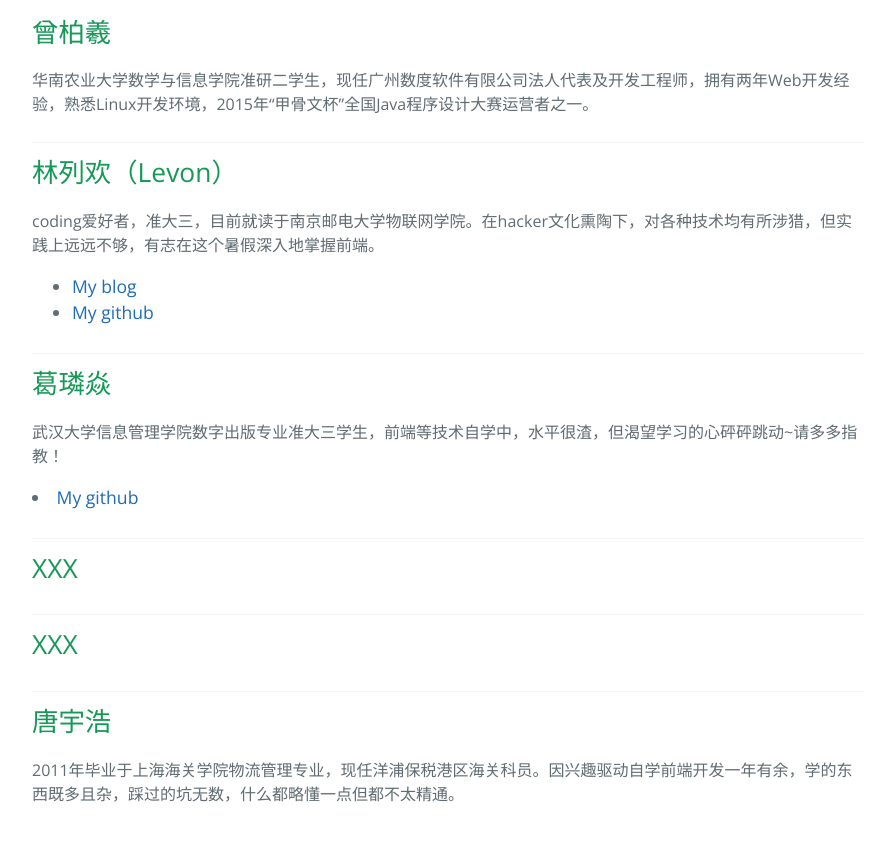
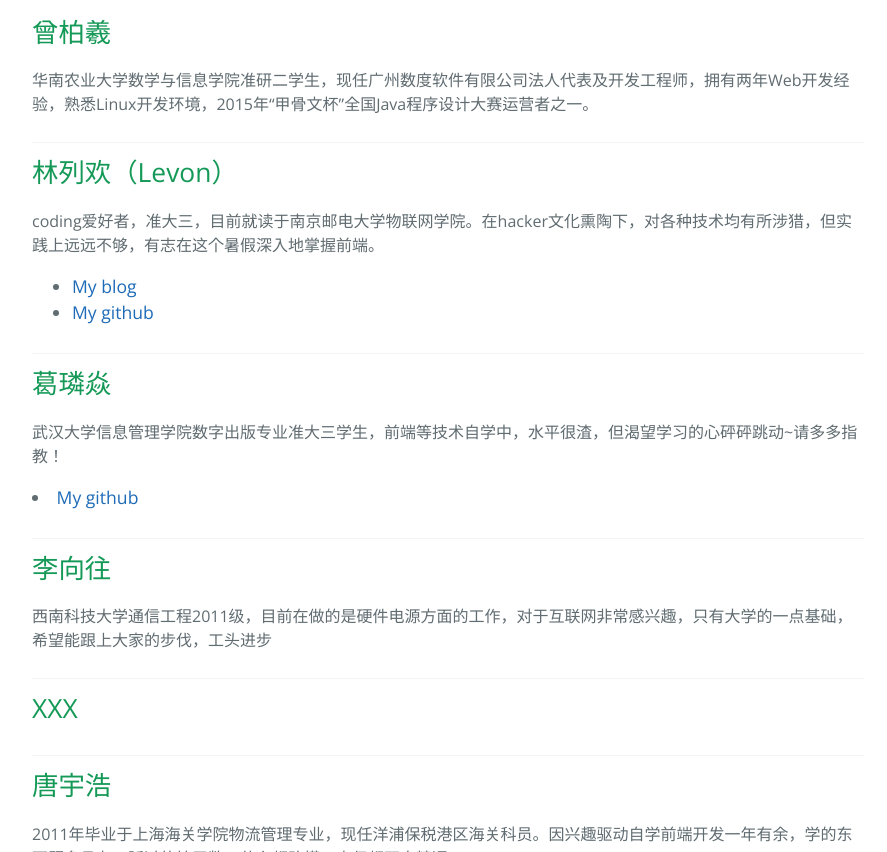
Before and after one commit to levonlin/ife-webapp, a plain HTML site: page index.html in a window 1280 px wide. Shown: the part 346-1198 px from the top of the page, without its empty margins (192-1079 px from the left). Drawn offline with nearby package versions, Linux system fonts and the light colour scheme.

Commit message:
李向往个人信息

```diff
--- a/index.html
+++ b/index.html
@@ -42,8 +42,8 @@
       </p>
     </div>
     <div class="member-list">
-      <h2 class="member-name"><a class="member-name-link" href="#">XXX</a></h2>
-      <p class="member-desc"></p>
+      <h2 class="member-name"><a class="member-name-link" href="#">李向往</a></h2>
+      <p class="member-desc">西南科技大学通信工程2011级，目前在做的是硬件电源方面的工作，对于互联网非常感兴趣，只有大学的一点基础，希望能跟上大家的步伐，工头进步</p>
     </div>
     <div class="member-list">
       <h2 class="member-name"><a class="member-name-link" href="#">XXX</a></h2>
```
